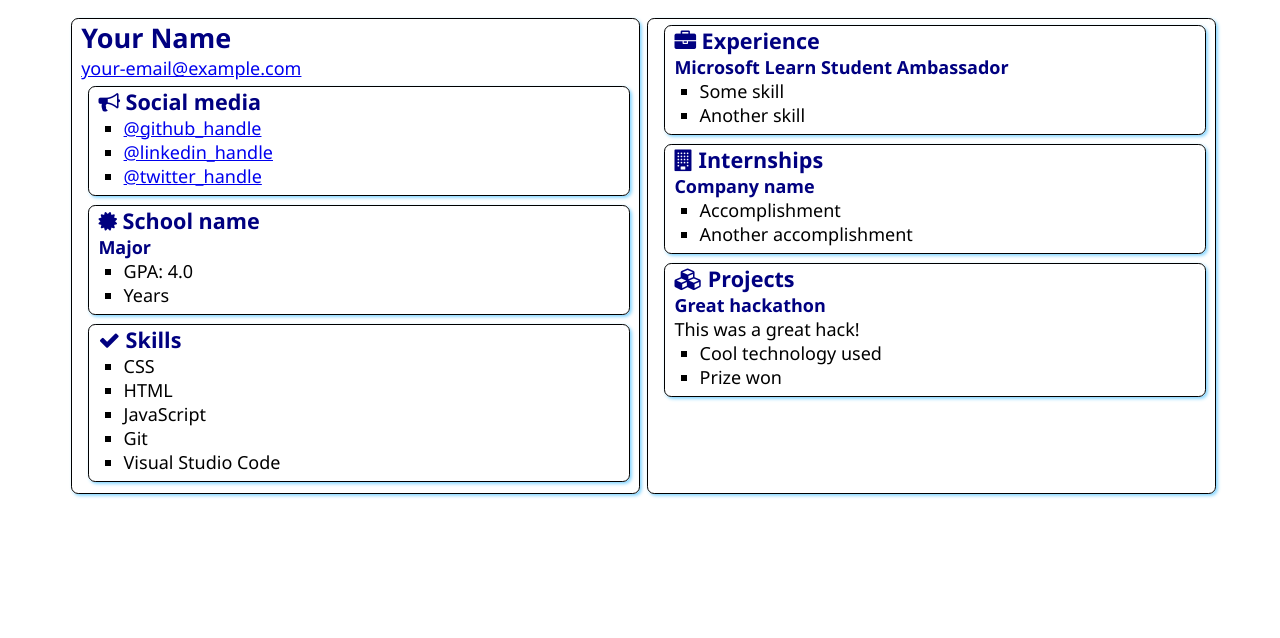
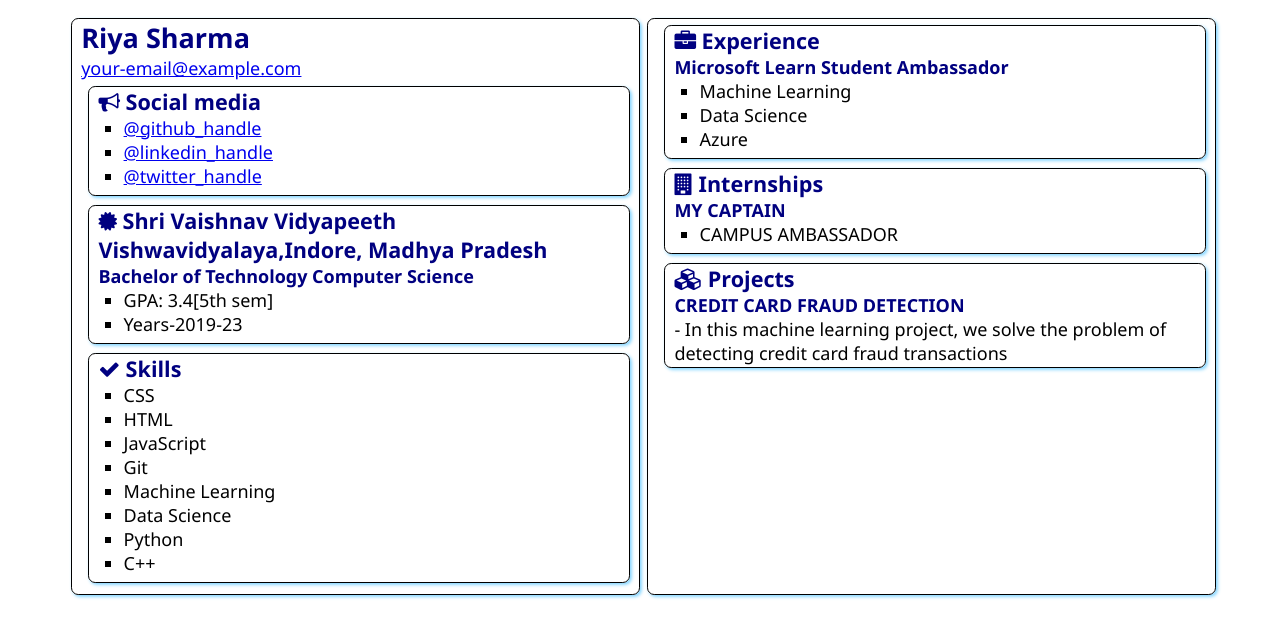
Before and after one commit to iamriysharma12/SATechnicalOnboarding, a plain HTML site: page src/index.html in a window 1280 px wide. Drawn offline with Linux system fonts and the light colour scheme.

Commit message:
Update index.html
added my all information name ,social media's link ,email, skill etc.

```diff
--- a/src/index.html
+++ b/src/index.html
@@ -12,8 +12,8 @@
 <body>
     <main>
         <article class="box">
-            <h1>Your Name</h1>
-            <div><a href="mailto:your.email@example.com">your-email@example.com</a></div>
+            <h1>Riya Sharma</h1>
+            <div><a href="https://mail.google.com/mail/u/1/#inbox">your-email@example.com</a></div>
 
             <section class="box">
                 <h2>
@@ -21,9 +21,9 @@
                     Social media
                 </h2>
                 <ul>
-                    <li><a href="https://github.com/<handle>">@github_handle</a></li>
-                    <li><a href="https://linkedin.com/in/<handle>">@linkedin_handle</a></li>
-                    <li><a href="https://twitter.com/<handle>">@twitter_handle</a></li>
+                    <li><a href="https://github.com/iamriysharma12">@github_handle</a></li>
+                    <li><a href="https://www.linkedin.com/in/riya-sharma-50b5221bb/">@linkedin_handle</a></li>
+                    <li><a href="https://twitter.com/home">@twitter_handle</a></li>
                 </ul>
             </section>
 
@@ -31,12 +31,13 @@
                 <div class="education">
                     <h2>
                         <i class="fa fa-certificate" aria-hidden="true"></i>
-                        School name
+                        Shri Vaishnav Vidyapeeth Vishwavidyalaya,Indore, Madhya Pradesh
+
                     </h2>
-                    <h3>Major</h3>
+                    <h3>Bachelor of Technology Computer Science</h3>
                     <ul>
-                        <li>GPA: 4.0</li>
-                        <li>Years</li>
+                        <li>GPA: 3.4[5th sem]</li>
+                        <li>Years-2019-23</li>
                     </ul>
                 </div>
             </section>
@@ -51,7 +52,10 @@
                     <li>HTML</li>
                     <li>JavaScript</li>
                     <li>Git</li>
-                    <li>Visual Studio Code</li>
+                    <li>Machine Learning</li>
+                    <li>Data Science</li>
+                    <li>Python</li>
+                    <li>C++</li>
                 </ul>
             </section>
         </article>
@@ -63,8 +67,9 @@
                 </h2>
                 <h3>Microsoft Learn Student Ambassador</h3>
                 <ul>
-                    <li>Some skill</li>
-                    <li>Another skill</li>
+                    <li>Machine Learning</li>
+                    <li>Data Science</li>
+                    <li>Azure </li>
                 </ul>
             </section>
             <section class="box">
@@ -73,10 +78,10 @@
                     Internships
                 </h2>
 
-                <h3>Company name</h3>
+                <h3>MY CAPTAIN</h3>
                 <ul>
-                    <li>Accomplishment</li>
-                    <li>Another accomplishment</li>
+                    <li>CAMPUS AMBASSADOR</li>
+
                 </ul>
             </section>
             <section class="box">
@@ -85,12 +90,9 @@
                     Projects
                 </h2>
 
-                <h3>Great hackathon</h3>
-                <div>This was a great hack!</div>
-                <ul>
-                    <li>Cool technology used</li>
-                    <li>Prize won</li>
-                </ul>
+                <h3> CREDIT CARD FRAUD DETECTION</h3>
+                <div>- In this machine learning project, we solve the problem of detecting credit card fraud transactions</div>
+
             </section>
         </article>
 
```
